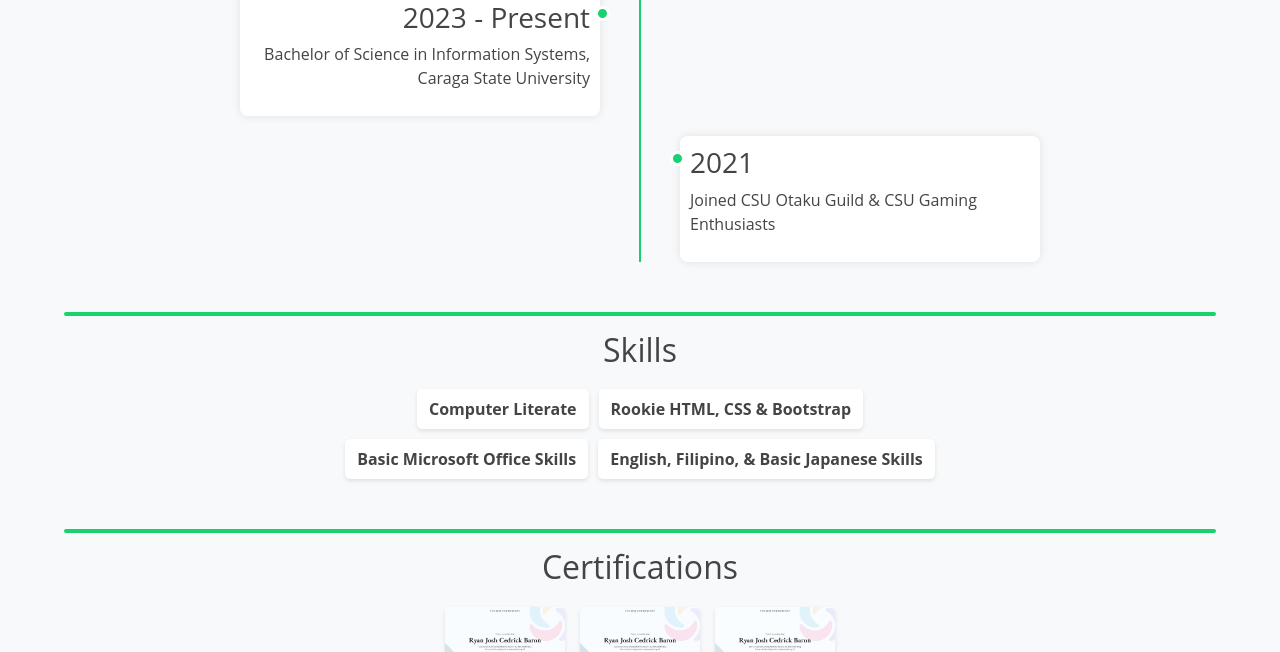
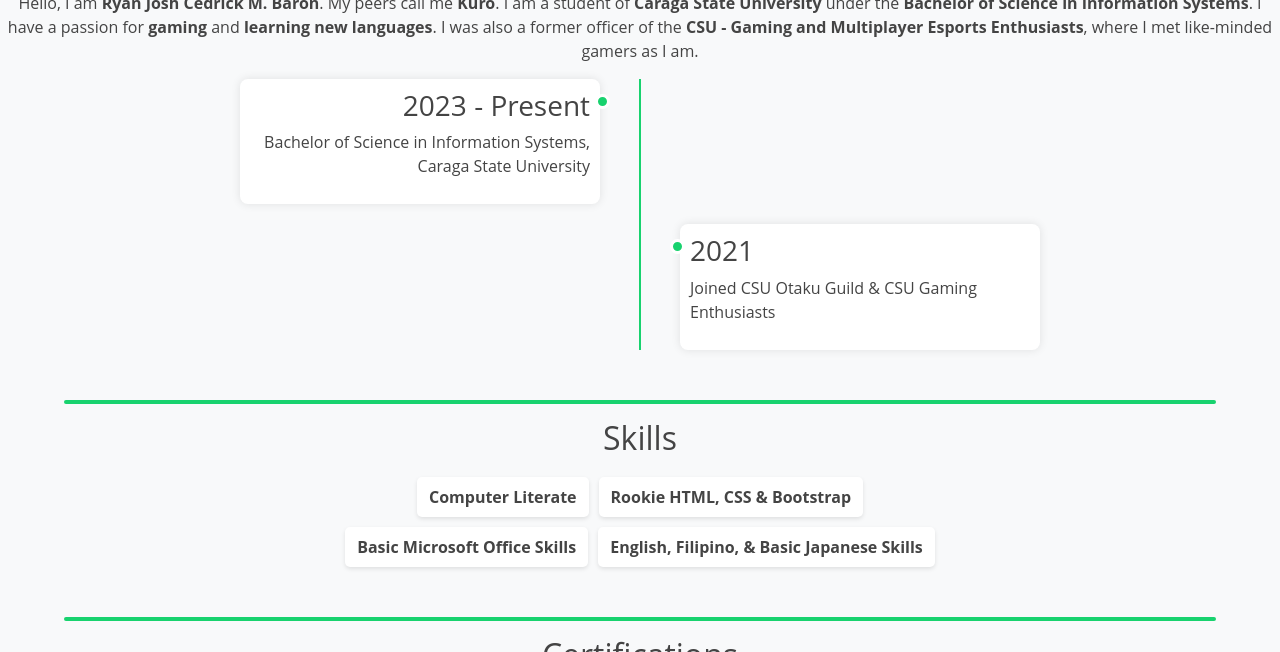
Before and after one commit to rjcbaron/rjcbaron.github.io, a plain HTML site: page index.html in a window 1280 px wide. Shown: the part 448-1100 px from the top of the page. Drawn offline with Linux system fonts and the light colour scheme.

Commit message:
Updated About Me section with introduction

```diff
--- a/index.html
+++ b/index.html
@@ -59,6 +59,13 @@
 
     <section id="about">
         <h2>About Me</h2>
+        <p class="about-intro">
+            Hello, I am <strong>Ryan Josh Cedrick M. Baron</strong>. My peers call me <strong>Kuro</strong>.
+            I am a student of <strong>Caraga State University</strong> under the <strong>Bachelor of Science in Information Systems</strong>.
+            I have a passion for <strong>gaming</strong> and <strong>learning new languages</strong>.
+            I was also a former officer of the <strong>CSU - Gaming and Multiplayer Esports Enthusiasts</strong>, where I met like-minded gamers as I am.
+        </p>
+
         <div class="timeline">
             <div class="timeline-item left">
                 <h3>2023 - Present</h3>
```
